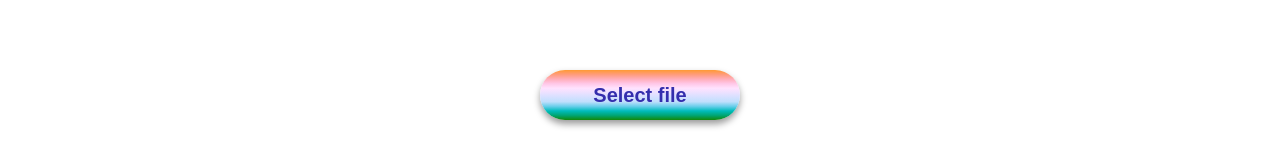
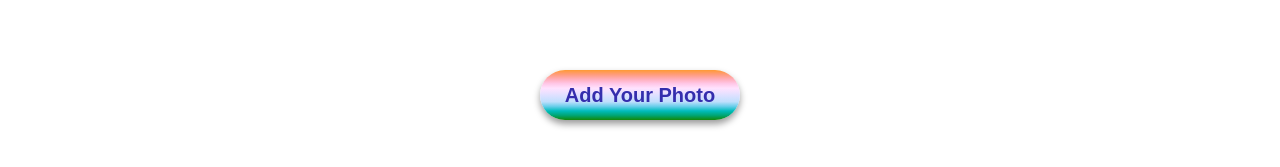
Before and after one commit to NIk22517/Project, a React (Create React App) app: page / in a window 1280 px wide. Shown: the part 361-528 px from the top of the page. Built offline with nearby package versions, Linux system fonts and the light colour scheme.

Commit message:
3rd+2 update

```diff
--- a/src/components/ImageUpload.js
+++ b/src/components/ImageUpload.js
@@ -18,7 +18,7 @@
           accept='image/*'
           onChange={handleChange}
         />
-        <label htmlFor='file'>Select file</label>
+        <label htmlFor='file'>Add Your Photo</label>
 
         {file && <ShowUploadedImage file={file} />}
       </FileInput>
--- a/src/components/ShowUploadedImage.js
+++ b/src/components/ShowUploadedImage.js
@@ -9,7 +9,7 @@
         <img src={URL.createObjectURL(file)} alt='profile' />
         <div className='button'>
           <Link to='/frame'>
-            <button>Add Frame</button>
+            <button>Choose Frame</button>
           </Link>
         </div>
       </ImageContainer>
```
